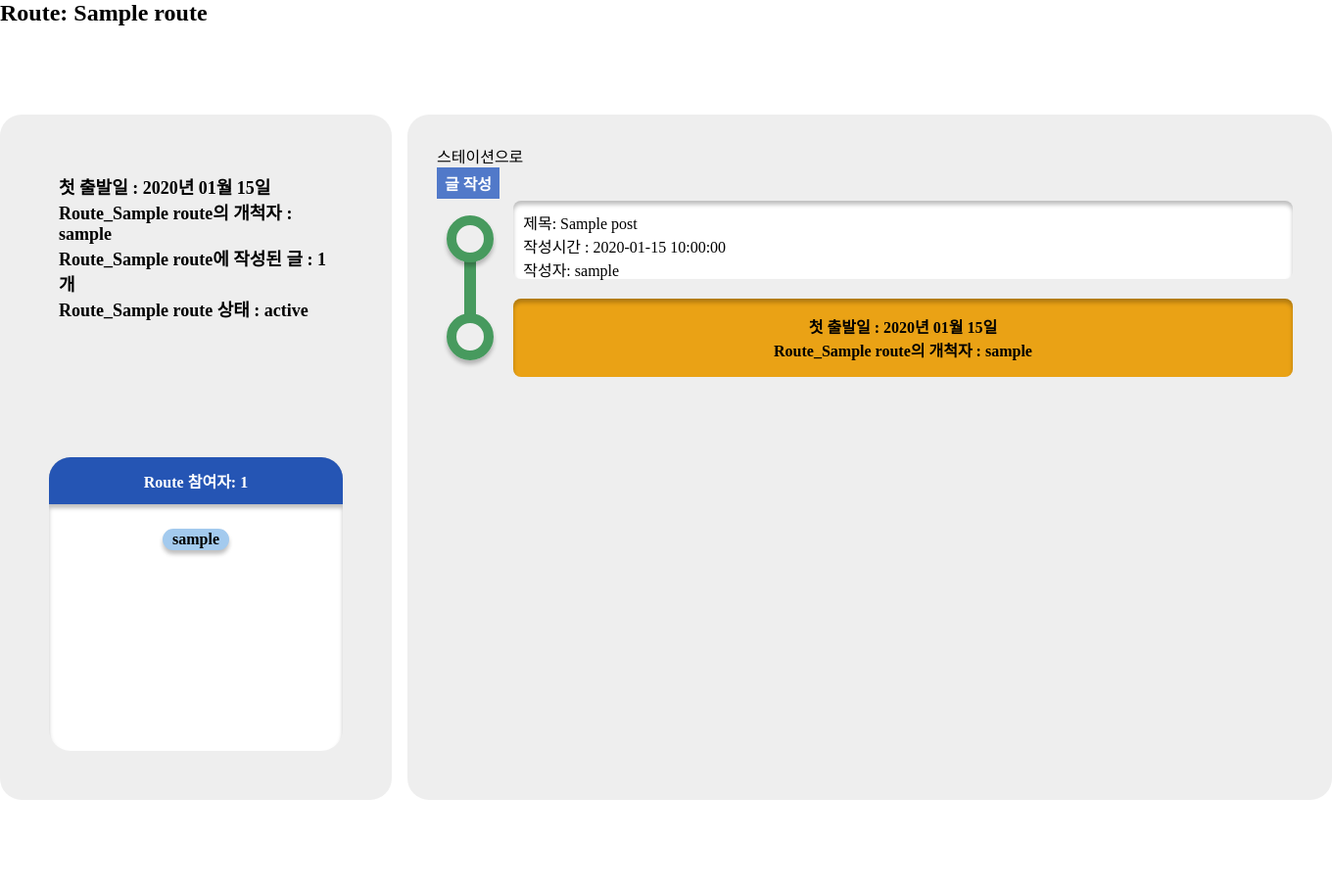
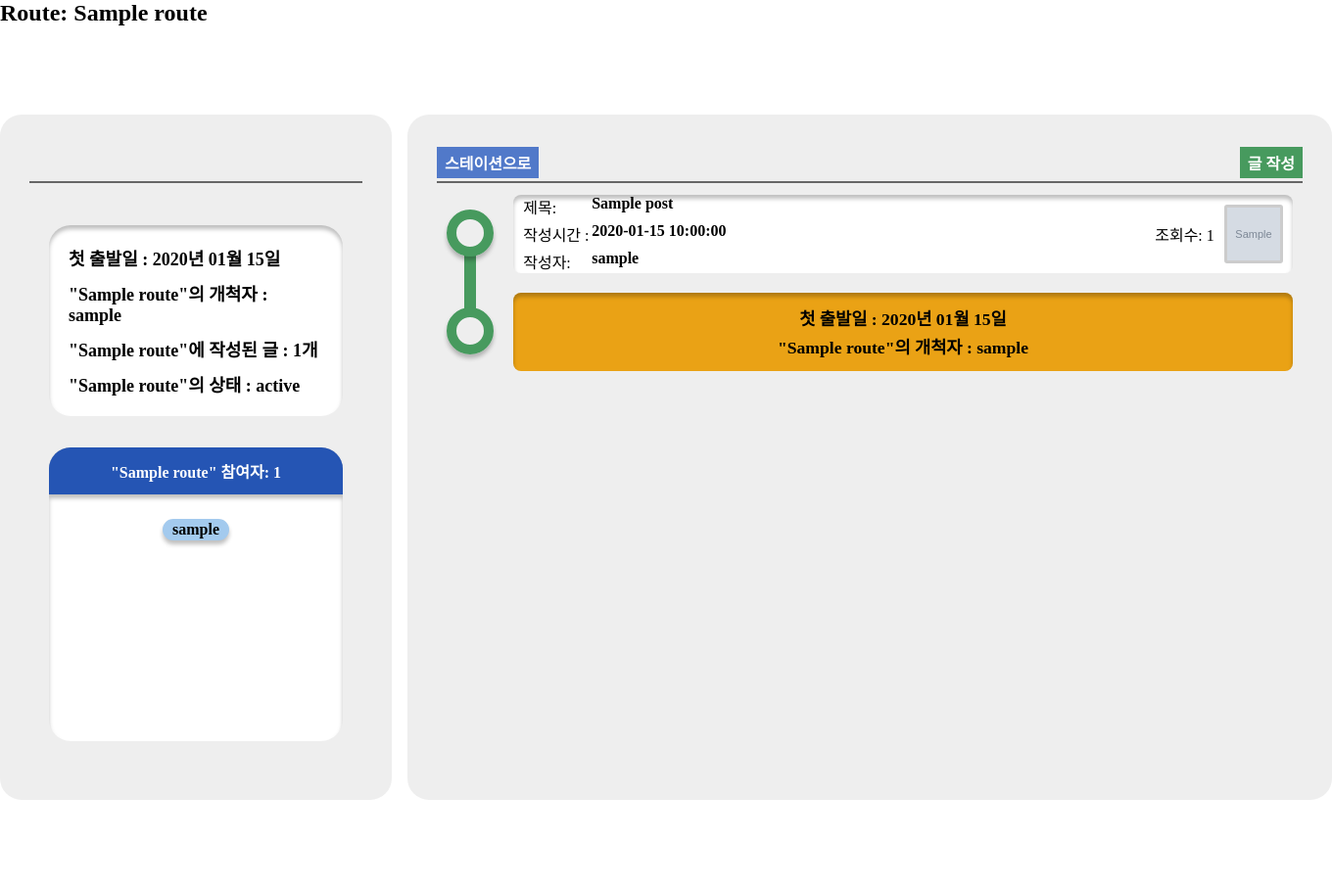
Before and after one commit to mamananama/tech_blog_project, a Django app: template templates/route/route.html in a window 1360 px wide. Shown: the part 27-934 px from the top of the page at 98% size. Run offline with Django 4.2, Linux system fonts and the light colour scheme; the template is opened without the code that fills it: most values are stand-ins (such as "Sample title", 1, 10 or a date in 2020); grey boxes marked "Sample" are stand-in pictures; some web fonts are replaced.

Commit message:
route/ index/ post/ 페이지 프론트엔드 작업

```diff
--- a/static/css/index.css
+++ b/static/css/index.css
@@ -37,7 +37,7 @@ body{
 }
 
 .btn{
-    width: 64px;
+    width: auto;
     height: 32px;
     padding: 3px 8px 3px 8px;
     background-color: #5179c9;
@@ -53,6 +53,31 @@ body{
     background-color: #2555B4;
     transition: background-color 0.3s ease;
 }
+
+.create{
+    background-color: #479a5e;
+}
+.create:active{
+    background-color: #1f462a;
+    transition: background-color 0.3s ease;
+}
+
+.edit{
+    background-color:#EAA215 ;
+}
+.edit:active{
+    background-color:#8a6722 ;
+        transition: background-color 0.3s ease;
+}
+
+.delete{
+    background-color:#BF3E3E ;
+}
+.delete:active{
+    background-color:#8a2626 ;
+        transition: background-color 0.3s ease;
+}
+
 
 .title{
     font-size: 48px;
@@ -148,7 +173,7 @@ body{
 .item{
     flex-shrink: 0;
     width: 350px;
-    height: 54px;
+    height: 60px;
     background-color: white;
     border-radius: 8px;
     padding: 10px;
@@ -195,7 +220,7 @@ body{
     height: 700px;
     background-color: #EEEEEE;
     border-radius: 22px;
-    padding: 20px;
+    padding: 30px;
 
     display: flex;
     flex-direction: column;
@@ -204,13 +229,16 @@ body{
 }
 
 .route-info{
-    width: 100%;
-    padding: 40px;
+    width: 300px;
+    padding: 20px;
     display: flex;
     flex-direction: column;
+    gap: 10px;
     justify-content: flex-start;
     align-items: flex-start;
     font-size: 18px;
+    background-color: white ;
+    border-radius: 22px;
 }
 
 .user-list{
@@ -283,13 +311,21 @@ body{
     font-family: Pretendard-Regular;
 }
 
-.main-route-postlist-container .menu-area{
+.menu-area{
     width: 100%;
     height: 40px;
     display: flex;
     flex-direction: row;
-    justify-content: flex-end;
+    justify-content: space-between;
     align-items: center;
+    margin-bottom: 10px;
+    border-bottom: 2px solid #666666;
+}
+
+.menu-area div{
+    display: flex;
+    flex-direction: row;
+    gap: 10px
 }
 
 .main-route-postlist{
@@ -302,7 +338,7 @@ body{
     overflow-y: overlay;
 }
 
-.item-wraper{
+.item-wrapper{
     display: flex;
     flex-direction: row;
     justify-content: center;
@@ -312,7 +348,7 @@ body{
     gap: 20px;
 }
 
-.item-wraper .node-wraper{
+.item-wrapper .node-wrapper{
     width: 48px;
     height: 100px;
     display: flex;
@@ -322,11 +358,11 @@ body{
     gap: 0;
 }
 
-.item-wraper:first-child .node-wraper :first-child{
+.item-wrapper:first-child .node-wrapper :first-child{
     background-color: transparent;
 }
 
-.item-wraper .node-wraper .bar{
+.item-wrapper .node-wrapper .bar{
     width: 12px;
     height: 20px;
     background-color: #479a5e;
@@ -335,14 +371,14 @@ body{
     top: 10px;
 }
 
-.item-wraper .node-wraper .bar:last-child{
+.item-wrapper .node-wrapper .bar:last-child{
     width: 12px;
     height: 38px;
     top: -12px;
 }
 
 
-.item-wraper .node-wraper .node{
+.item-wrapper .node-wrapper .node{
     width: 48px;
     height: 48px;
     border-radius: 48px;
@@ -354,9 +390,10 @@ body{
     z-index: 99;
 }
 
-.item-wraper .item{
+.item-wrapper .item{
     display: flex;
-    flex-direction: column;
+    flex-direction: row;
+    justify-content: space-between;
     flex-shrink: 0;
     width: 90%;
     height: 80px;
@@ -364,31 +401,126 @@ body{
     color: black;
 }
 
-.item-wraper .item:hover{
+.item-wrapper .item:hover{
     background-color: #479a5e;
     color: white;
-    transition: background-color 0.3s ease;
-    transition: color 0.3s ease;
+    transition: all 0.3s ease;
+}
+.item-info-wrapper{
+    height: 100%;
+    display: flex;
+    flex-direction: column;
+    justify-content: center;
+    align-items: flex-start;
+    gap: 4px;
+
+    font-family: Pretendard-Regular;
+}
+
+.item-info-wrapper .info{
+    display: flex;
+    flex-direction: row;
+    justify-content: center;
+}
+
+.item-info-wrapper .info .title{
+    font-size: 16px;
+    font-weight: initial;
+    width: 70px;
+}
+
+.item-info-wrapper .info .content{
+    font-size: 16px;
+    font-weight: bold;
+    flex-grow: 1;
 }
 
 
-.item-wraper .first-post{
+.item-wrapper .first-post{
     display: flex;
+    flex-direction: column;
+    gap: 4px;
     justify-content: center;
     align-items: center;
     color: black;
+    font-size: 1.1em;
     background-color: #EAA215;
     font-weight: bold;
 }
 
-.item-wraper .first-post:hover{
+.item-wrapper .first-post:hover{
     animation: none;
     color: black;
     background-color: #EAA215;
 }
 
+.item .extensions{
+    display: flex;
+    flex-direction: row;
+    justify-content: center;
+    align-items: center;
+    gap: 10px;
+}
+
+.thumbnail-wrapper{
+    width: 60px;
+    height: 60px;
+    display: flex;
+    justify-content: center;
+    align-items: center;
+}
+
+.thumbnail{
+    width: 60px;
+    height: 60px;
+    overflow: hidden;
+    border: 3px solid #cccccc;
+    border-radius: 3px;
+    display: flex;
+    justify-content: center;
+    align-items: center;
+    background-color: white;
+}
+
+
+.post{
+    width: 100%;
+    height: 100%;
+    display: flex;
+    flex-direction: column;
+}
+
 .post-info{
+    height: 100px;
     display: flex;
+    flex-shrink: 0;
+    flex-direction: column;
+    align-content: flex-start;
+    margin-bottom: 20px;
+}
+
+.post-info h3{
+    margin-bottom: 10px;
+    font-size: 22px;
+}
+
+.post-info span{
+    display: inline-block;
+}
+
+.post-info span:first-child{
+    width: 350px;
+}
+
+.post .content-container{
+    background-color: white;
+    border-radius: 8px;
+    padding: 22px;
+    display: flex;
+    flex-direction: column;
+    flex-grow: 3;
+    flex-basis: 0;
+    overflow-y: overlay;
 }
 
 .main-table-container{
--- a/templates/route/route.html
+++ b/templates/route/route.html
@@ -1,49 +1,48 @@
 {% extends "route/route_base.html" %}
 {% block route_page_content %}
-    {% block menu_area_content %}
-        <p>
+    <div class='menu-area'>
+        <div class='btn'>
             <a href={% url "station:list" %}>스테이션으로</a>
-        </p>
-        <div class="btn" onClick="location.href ='{{request.path}}create/'" style="cursor:pointer;">
+        </div>
+        <div class="btn create" onClick="location.href ='{{request.path}}create/'" style="cursor:pointer;">
             <p>글 작성</p>
         </div>
-    {% endblock menu_area_content %}
+    </div>
     <div class='main-route-postlist'>
         {% for post in posts %}
-        <div class='item-wraper'>
-            <div class='node-wraper'><div class='bar'></div><div class='node shadow-bottom'></div><div class='bar'></div></div>
+        <div class='item-wrapper'>
+            <div class='node-wrapper'><div class='bar'></div><div class='node shadow-bottom'></div><div class='bar'></div></div>
             <div class='item shadow-bottom-inset' onClick="location.href ='{{request.path}}{{post.pk}}/'" style="cursor:pointer;" >
-                    <div><p>제목: {{post.title}}</p></div>
+                <div class='item-info-wrapper'>
+                    <div class='info'><div class='title'>제목: </div><div class='content'>{{post.title}}</div></div>
                     {% if post.created_at != post.updated_at %}
-                    <div><p>수정시간 : {{post.updated_at|date:'Y-m-d H:i:s'}}</p></div>
+                    <div class='info'><div class='title'>수정시간 : </div><div class='content'>{{post.updated_at|date:'Y-m-d H:i:s'}}</div></div>
                     {% else %}
-                    <div><p>작성시간 : {{post.created_at|date:'Y-m-d H:i:s'}}</p></div>
+                    <div class='info'><div class='title'>작성시간 :</div> <div class='content'>{{post.created_at|date:'Y-m-d H:i:s'}}</div></div>
                     {% endif %}
-                    <div><p>작성자: {{post.author.username}}</p></div>
+                    <div class='info'><div class='title'>작성자: </div><div class='content'>{{post.author.username}}</div></div>
+                </div>
+                <div class='extensions'>
+                    <div><p>조회수: {{post.count}}</p></div>
+                    <div class='thumbnail-wrapper'>
+                        {% if post.image %}
+    					<div class='thumbnail'>
+    					    <img
+        						src="{{post.image.url}}"
+        						width="100px"/>
+    					</div>
+        				{% endif %}
+                    </div>
+                </div>
             </div>
         </div>
         {% endfor %}
-        <div class='item-wraper'>
-            <div class='node-wraper'><div class='bar'></div><div class='node shadow-bottom'></div><div class='bar' style='background-color: transparent'></div></div>
+        <div class='item-wrapper'>
+            <div class='node-wrapper'><div class='bar'></div><div class='node shadow-bottom'></div><div class='bar' style='background-color: transparent'></div></div>
             <div class='item first-post shadow-bottom-inset'>
                     <p>첫 출발일 : {{route.created_at|date:'Y년 m월 d일'}}</p>
-                    <p><span class='inline-route-name'>Route_{{route.name}}</span>의 개척자 : {{route.cheif.username}}</p>
+                    <p><span class='inline-route-name'>"{{route.name}}"</span>의 개척자 : {{route.cheif.username}}</p>
             </div>
         </div>
     </div>
 {% endblock route_page_content %}
-
-{% block script %}
-<script>
-const $route_status = document.querySelectorAll(".inline-status");
-Array.prototype.forEach.call($route_status, (content) => {
-	if (content.innerText == "운행 전") {
-		content.style.color = "orange";
-	} else if (content.innerText == "운행 중") {
-		content.style.color = "green";
-	} else {
-		content.style.color = "black";
-	}
-});
-</script>
-{% endblock script %}
--- a/templates/route/route_base.html
+++ b/templates/route/route_base.html
@@ -3,19 +3,21 @@
 <h2>Route: {{route.name}}</h2>
 <div class='main-container'>
     <div class='main-route-container'>
-        {% if user == route.cheif %}
-    	<div>
-    		<a href="{% url "route:route_edit" route.name %}">수정하기</a>
-    	</div>
-    	{% endif %}
-            <div class='route-info'>
-                <p>첫 출발일 : {{route.created_at|date:'Y년 m월 d일'}}</p>
-                <p><span class='inline-route-name'>Route_{{route.name}}</span>의 개척자 : {{route.cheif.username}}</p>
-                <p><span class='inline-route-name'>Route_{{route.name}}</span>에 작성된 글 : {{posts.count}}개</p>
-                <p><span class='inline-route-name'>Route_{{route.name}}</span> 상태 : <span class='inline-status'>{{route.status}}</span></p>
-            </div>
+        <div class="menu-area">
+	        {% if user == route.cheif %}
+        	<div>
+		        <div class="btn edit"><a href="{% url "route:route_edit" route.name %}">수정하기</a></div>
+	        </div>
+	        {% endif %}
+        </div>
+        <div class='route-info shadow-bottom-inset'>
+            <div>첫 출발일 : {{route.created_at|date:'Y년 m월 d일'}}</div>
+            <div><span class='inline-route-name'>"{{route.name}}"</span>의 개척자 : {{route.cheif.username}}</div>
+            <div><span class='inline-route-name'>"{{route.name}}"</span>에 작성된 글 : {{posts.count}}개</div>
+            <div><span class='inline-route-name'>"{{route.name}}"</span>의 상태 : <span class='inline-status'>{{route.status}}</span></div>
+        </div>
         <div class='main-card user-list shadow-bottom-inset'>
-            <div class=".main-card-title user-list-title shadow-bottom"><p>Route 참여자: {{route_user.count}}</p></div>
+            <div class=".main-card-title user-list-title shadow-bottom"><p><span class='inline-route-name'>"{{route.name}}"</span> 참여자: {{route_user.count}}</p></div>
             <div class='main-card-item-container user-list-item-container'>
             {% for user in route_user.all %}
                 <span class='inline-user-link shadow-bottom'><a href="#">{{user.author__username}}</a></span>
@@ -26,11 +28,22 @@
 
     <div class='main-route-postlist-container'>
     {% block route_page_content %}
-        <div class='menu-area'>
-        {% block menu_area_content %}
-        {% endblock menu_area_content %}
-        </div>
     {% endblock route_page_content %}
     </div>
 </div>
 {% endblock page_content %}
+
+{% block script %}
+<script>
+const $route_status = document.querySelectorAll(".inline-status");
+Array.prototype.forEach.call($route_status, (content) => {
+	if (content.innerText == "운행 전") {
+		content.style.color = "orange";
+	} else if (content.innerText == "운행 중") {
+		content.style.color = "green";
+	} else {
+		content.style.color = "black";
+	}
+});
+</script>
+{% endblock script %}
```
Also changed, not shown: main/views.py (+6 -2 lines), route/views.py (+15 -2 lines), templates/main/index.html (+24 -6 lines), templates/route/post.html (+33 -25 lines).
